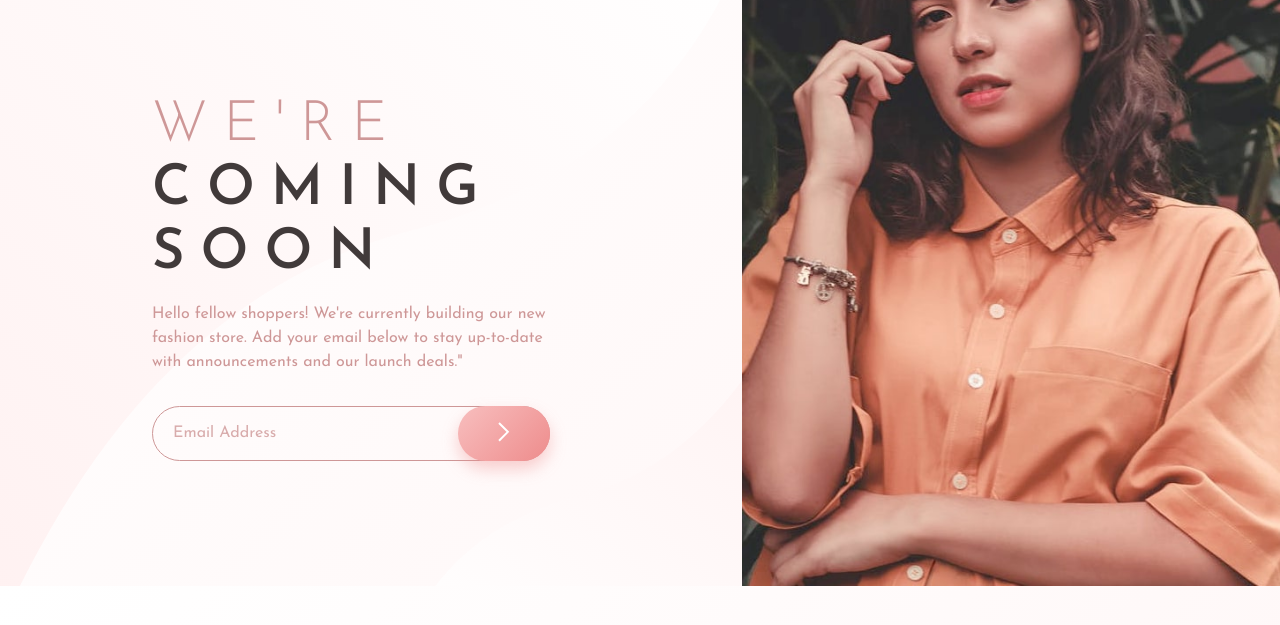
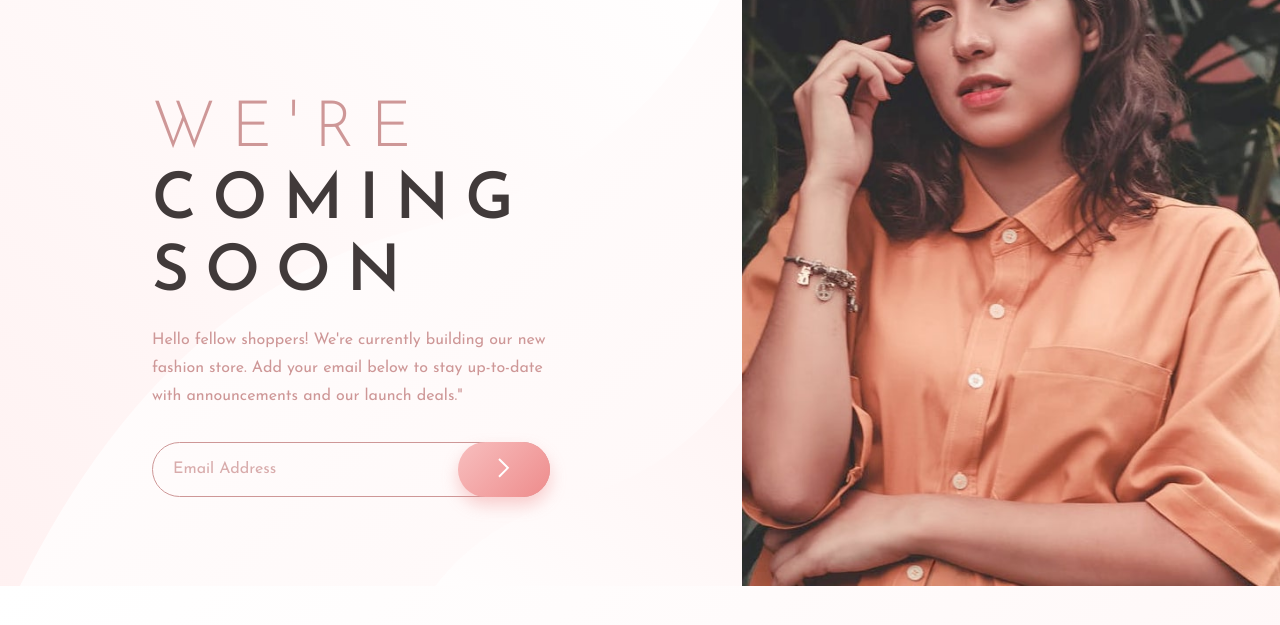
Before and after one commit to b16h22/base_apparel_coming_soon_solution, a plain HTML site: page index.html in a window 1280 px wide. Shown: the part 119-744 px from the top of the page. Drawn offline with Linux system fonts and the light colour scheme.

Commit message:
edit styles.css

```diff
--- a/styles/styles.css
+++ b/styles/styles.css
@@ -102,11 +102,11 @@
     /* Text */
 
     .title {
-      font-size: 3.5rem;
+      font-size: 4rem;
       font-weight: 600;
       color: hsl(0, 6%, 24%);
       text-transform: uppercase;
-      line-height: 4rem;
+      line-height: 4.5rem;
       letter-spacing: 1rem;
       margin-bottom: 1rem;
     }
@@ -119,7 +119,7 @@
     .subtitle {
       color: hsl(0, 36%, 70%);
       font-weight: 400;
-      line-height: 1.5rem;
+      line-height: 1.75rem;
     }
 
     .error-message {
```
